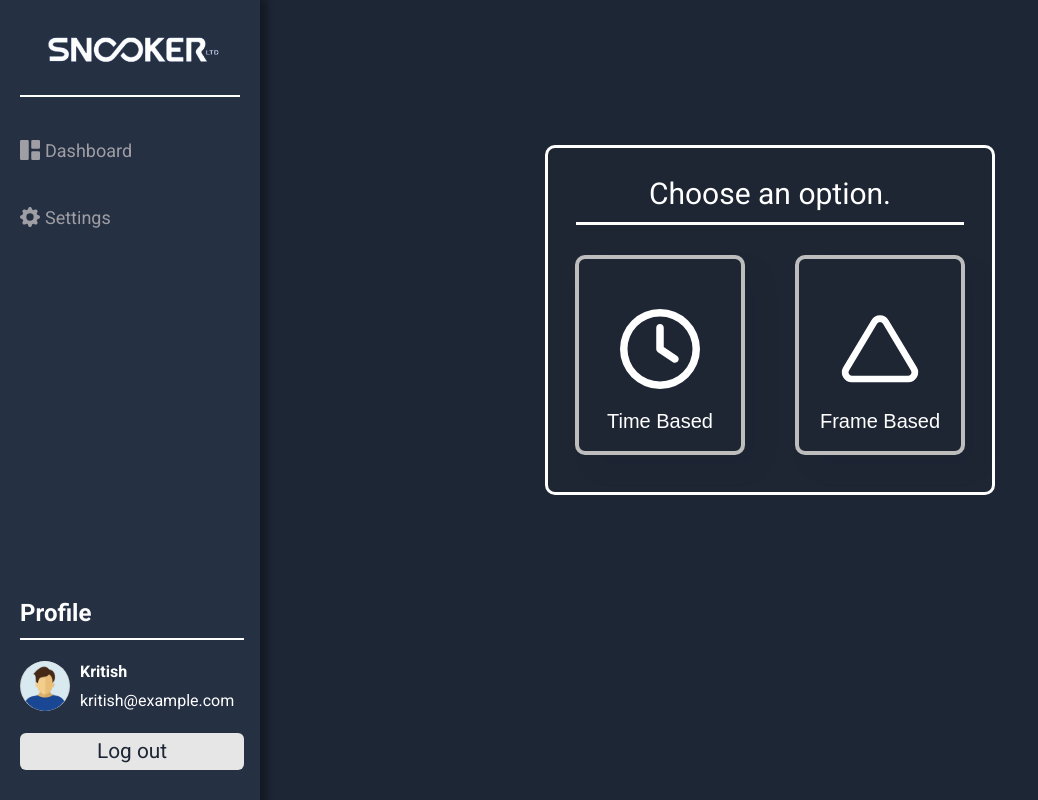
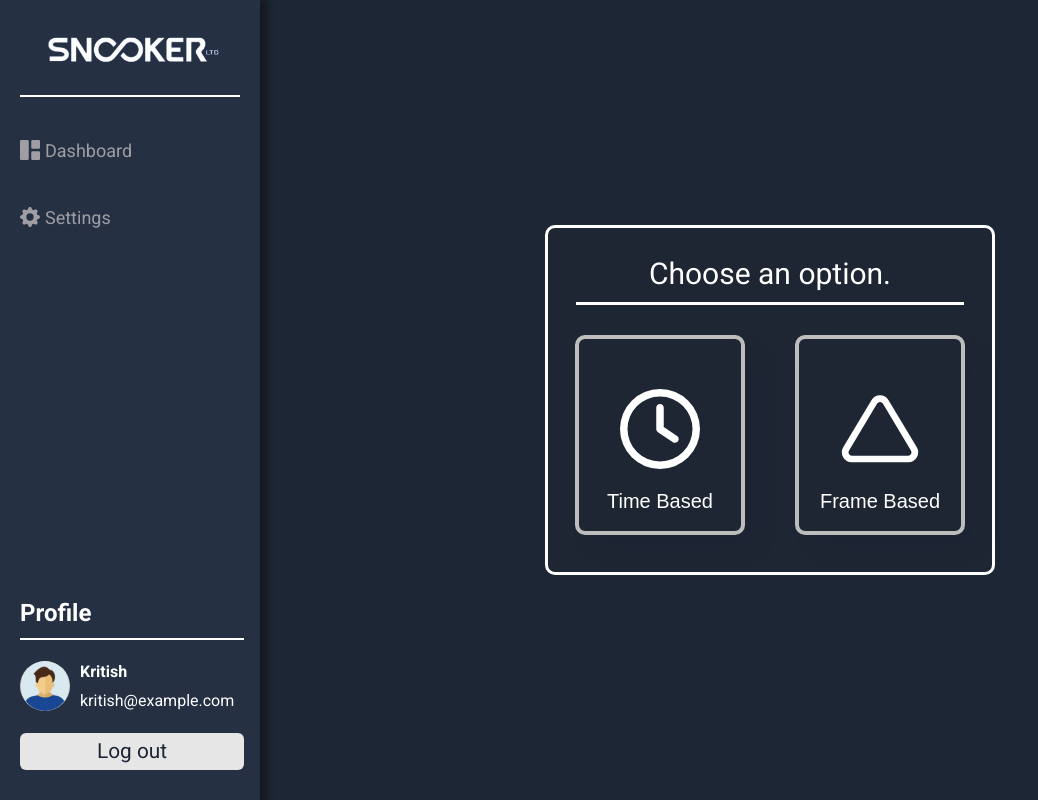
Before and after one commit to UjjwalMrzn/Table-Frontend, a React (Vite) app in the folder AdminPanel/: page /BookNow/1 in a window 1280 px wide. Shown: the whole page, without its empty margins (0-1038 px from the left). Built offline with nearby package versions, Linux system fonts and the light colour scheme; a web font is replaced by a local one.

Commit message:
booknow box in center

```diff
--- a/AdminPanel/src/BookNow.css
+++ b/AdminPanel/src/BookNow.css
@@ -13,7 +13,7 @@
   display: flex;
   justify-content: center;
   align-items: center;
-  height: 75vh; /*Vertically center the form*/
+  height: 100%; /*Vertically center the form*/
   /* margin-top: 10px; Spacing from the top */
 }
 
```
